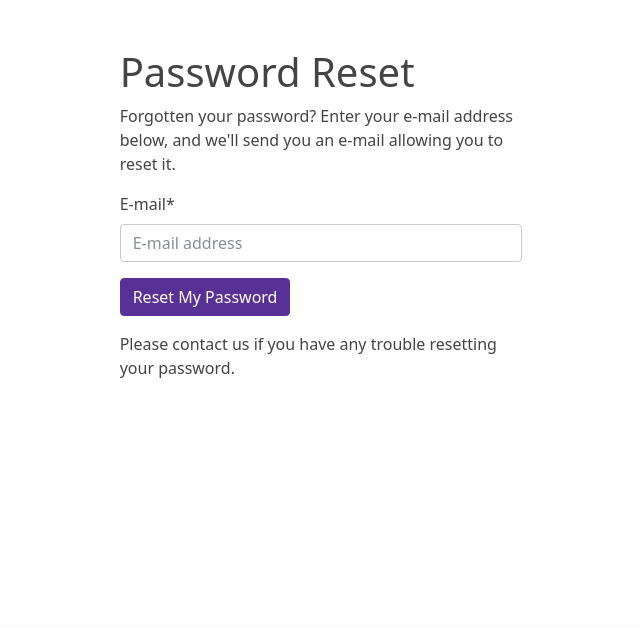
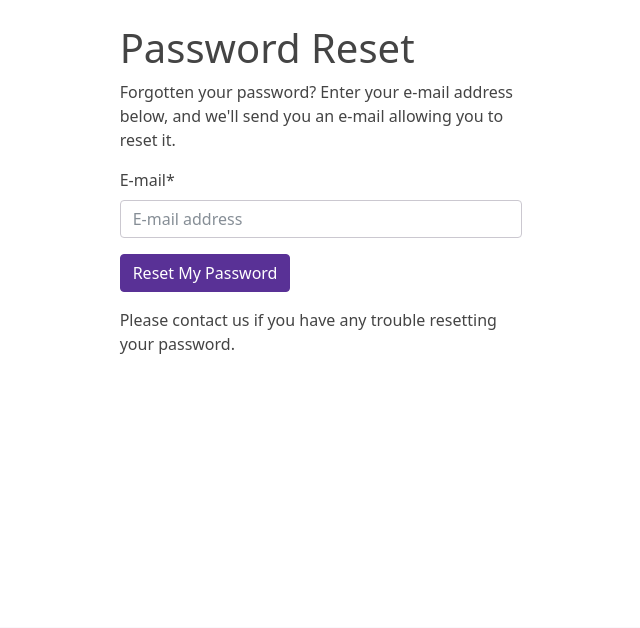
Before and after one commit to scancer-org/webapp, a Django app: page /accounts/password/reset/ in a window 1280 px wide. Shown: the part 73-701 px from the top of the page, without its empty margins (319-959 px from the left). Run offline with Django 3.2, Linux system fonts and the light colour scheme; some libraries are stand-ins or nearby versions.

Commit message:
Remove unnecessary top margin

```diff
--- a/scancer/templates/account/base.html
+++ b/scancer/templates/account/base.html
@@ -2,7 +2,7 @@
 {% block title %}{% block head_title %}{% endblock head_title %}{% endblock title %}
 
 {% block content %}
-<main class="container-fluid mt-4">
+<main class="container-fluid">
   <div class="row">
     <div class="col-lg-4 offset-lg-4 col-md-6 offset-md-3 col-sm-10 offset-sm-1 col-xs-12">
       {% block inner %}{% endblock %}
```
